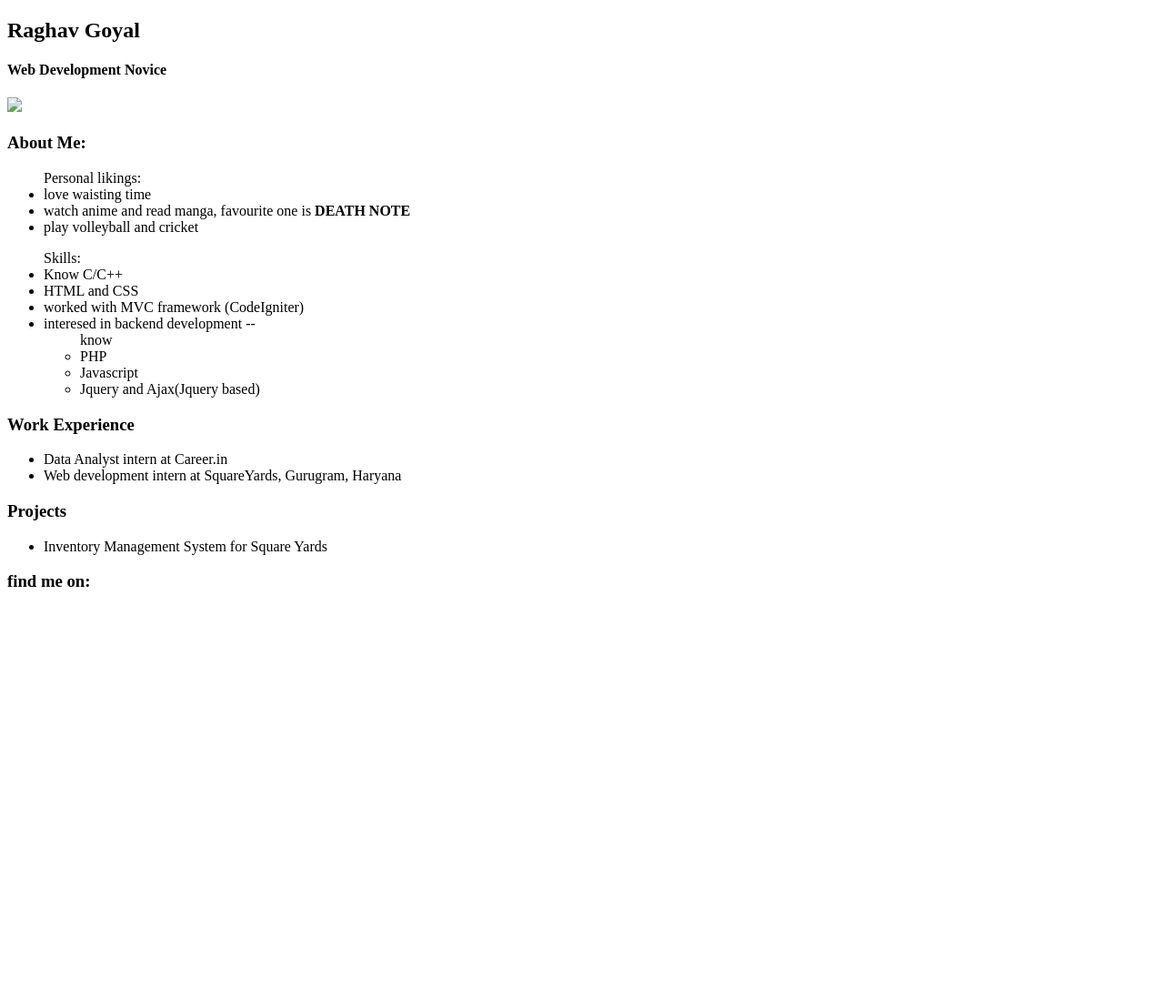
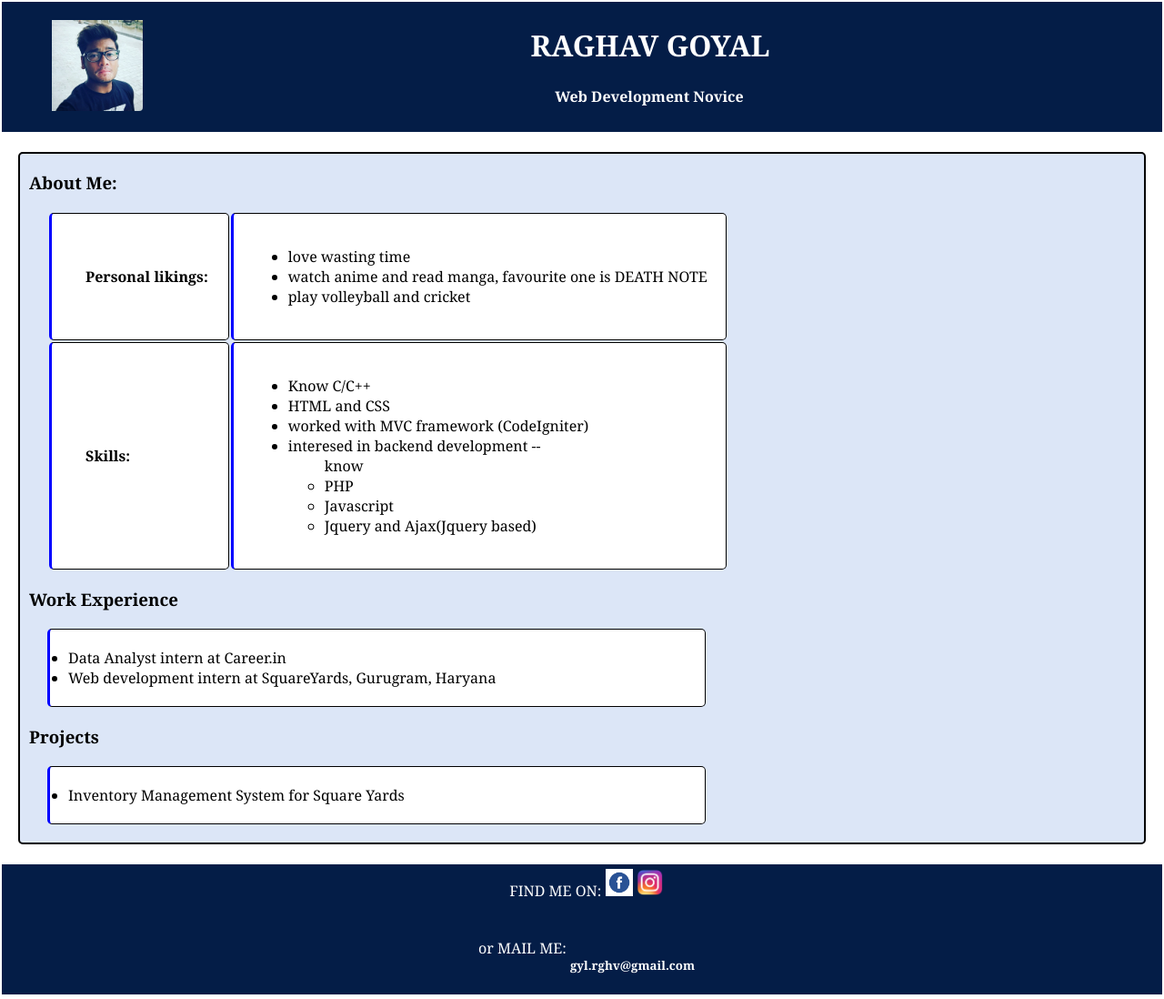
Before and after one commit to gylRghv/cb, a plain HTML site: page New folder/profile.html in a window 1280 px wide. Shown: the whole page at 91% size. Before the commit the page ends 800 px from the top, so only its background shows below. Drawn offline with Linux system fonts and the light colour scheme.

Commit message:
added profile page
Signed-off-by: gylRghv <gyl.rghv@gmail.com>

```diff
--- /dev/null
+++ b/New folder/profile.css
@@ -0,0 +1,72 @@
+body {
+	font-family: Georgia;
+	/*background-image: url(background.jpg);*/
+
+	margin: 0px;
+	margin-bottom: 8px;
+
+}
+#profilePic{
+	padding-top: 15px;
+	padding-left: 50px;
+	height: 100px;
+	width: 100px;
+	border-radius: 4px;
+	float: left;
+}
+
+div {
+	border: 2px solid;
+	margin: 5px;
+	padding-left: 10px;
+}
+.header {
+	background-color: #041d47 ;
+	margin: 0px;
+	padding: 5px;
+	text-align: center;
+	color: white;
+}
+
+.body {
+	background-color: #dce6f7;
+	border-radius: 5px;
+	margin:20px;
+}
+
+.footer {
+	background-color: #041d47;
+	margin-left: 0px;
+	margin-right: 0px;
+	text-align:center;
+	color: white;
+}
+
+h4 {
+	margin-left: 15px;
+	padding: 2px;
+}
+
+.contact {
+
+	margin-top: 5px;
+	height: 30px;
+	width: 30px;
+
+}
+
+.whiteBack{
+	border: 1px solid black;
+	border-radius: 5px;
+	background-color: white;
+	text-align: left;
+	border-left-style: solid;
+	border-left-width: 3px;
+	border-left-color: blue;
+	padding: 20px;
+	margin: 20px;
+}
+
+td {
+	float: center;
+}
--- a/New folder/profile.html
+++ b/New folder/profile.html
@@ -2,24 +2,41 @@
 <html>
 <head>
 	<title>Profile Page- Raghav Goyal</title>
+	<meta charset="utf-8">
+	<link rel="stylesheet" type="text/css" href="profile.css">
 </head>
 <body>
 	<div class="header">
-		<h2>Raghav Goyal</h2>
+		<img id="profilePic" src="profile_pic.jpg">
+		<span>
+			<h1>RAGHAV GOYAL</h1>
 			<h4>
 				Web Development Novice
 			</h4>
+		</span>
 	</div>
 	<div class="body">
-		<img src="#">
 		<h3>About Me:</h3>
-		<p>
-			<ul>Personal likings:
-				<li>love waisting time</li>
-				<li>watch anime and read manga, favourite one is <b>DEATH NOTE</b> </li>
+			<table style="margin-left: 20px;">
+				<tr>
+					<td class="whiteBack">
+						<h4>Personal likings:</h4>
+					</td>
+					<td class="whiteBack">
+						<ul>
+							<li>love wasting time</li>
+							<li>watch anime and read manga, favourite one is DEATH NOTE </li>
 							<li>play volleyball and cricket</li>
 						</ul>
-			<ul>Skills:
+					</td>
+
+				</tr>
+				<tr>
+					<td class="whiteBack">
+						<h4>Skills:</h4>
+					</td>
+					<td class="whiteBack">
+						<ul>
 							<li>Know C/C++</li>
 							<li>HTML and CSS</li>
 							<li>worked with MVC framework (CodeIgniter)</li>
@@ -30,22 +47,31 @@
 									<li>Jquery and Ajax(Jquery based)
 								</ul>
 						</ul>
+					</td>
+				</tr>
+
+			</table>
+
+
 		</p>
 		<h3>Work Experience</h3>
 		<p>
-			<ul>
+			<ul class="whiteBack" style="width: 680px;">
 				<li>Data Analyst intern at Career.in</li>
 				<li>Web development intern at SquareYards, Gurugram, Haryana</li>
 			</ul>
 		</p>
 		<h3>Projects</h3>
-		<ul>
+		<ul class="whiteBack" style="width: 680px;">
 			<li>Inventory Management System for Square Yards</li>
 		</ul>
 	</div>
 	<div class="footer">
-		<h3>find me on:</h3>
-		<img src="" id="facebook"><img src="" id="instagram">
+		<span style="font-size: 20;text-align: center;">FIND ME ON:</span>
+		<a href="https://www.facebook.com/goyalraghav20" target="_blank"><img  class="contact" src="fb.png" id="facebook"></a>
+		<a href="https://www.instagram.com/raghav_gyl/?hl=en" target="_blank"><img  class="contact" src="insta.png" id="instagram"></a>
+		<br/><br/>
+		or MAIL ME:   <h5 style="display: inline-flex;"><br>gyl.rghv@gmail.com</h5>
 	</div>
 </body>
 </html>
```
Also changed, not shown: index.html (+2 -0 lines), New folder/background.jpg (added), New folder/fb.png (added), New folder/insta.png (added), New folder/profile_pic.jpg (added). Lines whose indentation alone changed are shown as unchanged.
